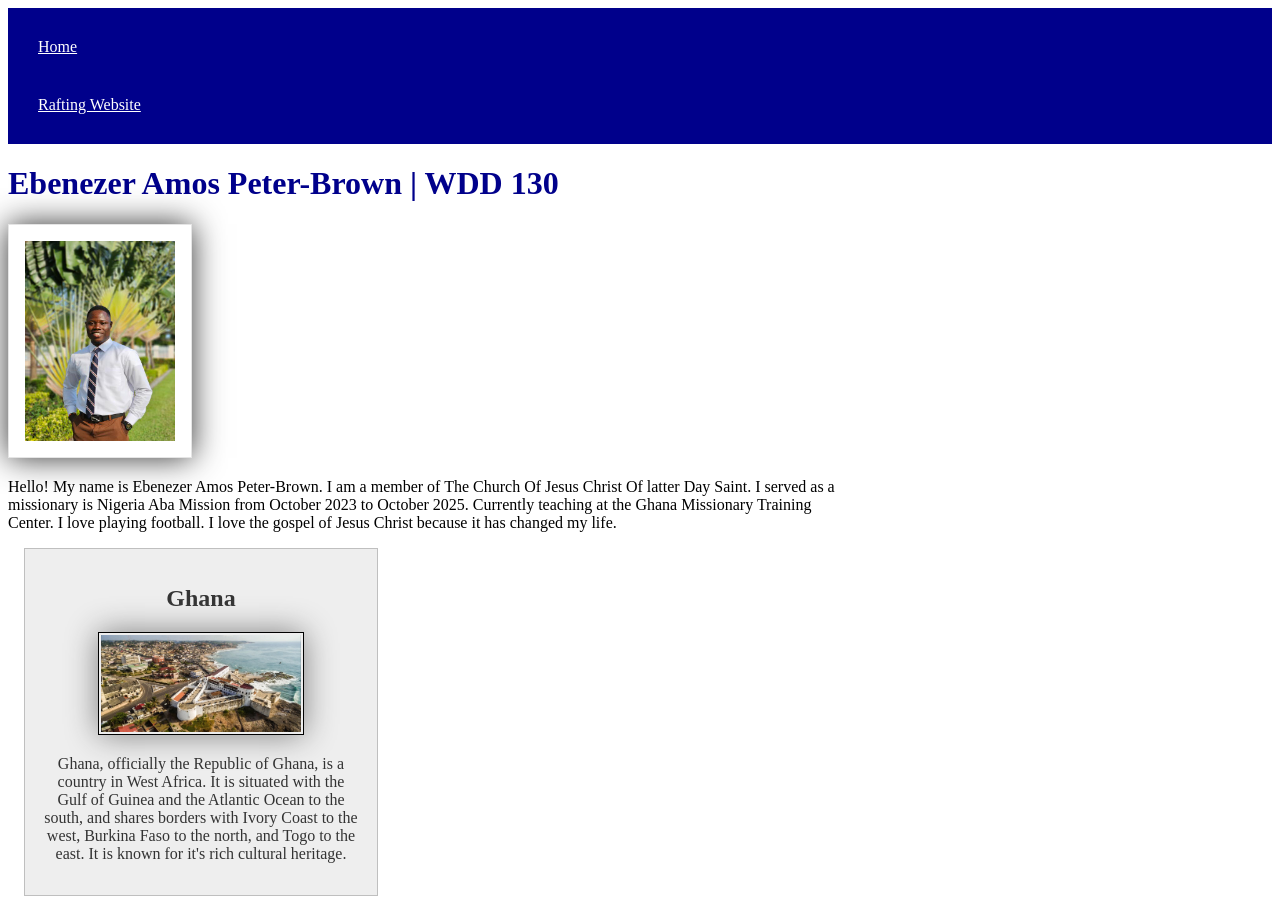
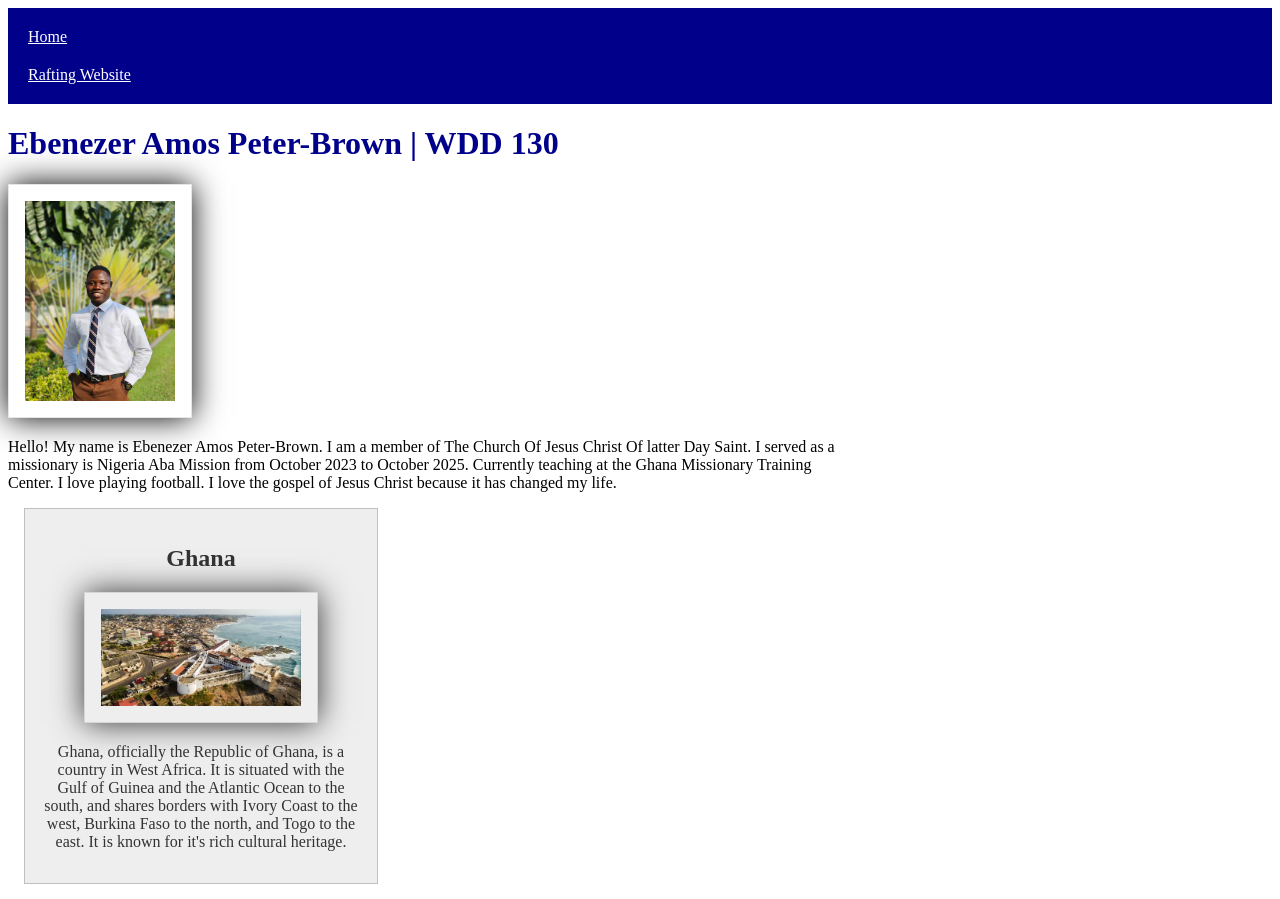
Before and after one commit to brownie-byte/wdd130, a plain HTML site: page index.html in a window 1280 px wide. Shown: the top 899 px of the page. Drawn offline with Linux system fonts and the light colour scheme.

Commit message:
modified css

```diff
--- a/styles/styles.css
+++ b/styles/styles.css
@@ -5,21 +5,31 @@ nav{
 
 nav a {
     color: white;
+    padding: 10px;
     display: block;
-    padding: 20px;
 }
 
 h1 {
     color: darkblue
 }
 
+
+main img {
+    width: 150px;
+    height: auto;
+    border: 1px solid rgb(0 0 0 / 10%);
+    padding: 1rem;
+    box-shadow: 0 0 30px ;
+}
+
 img {
     width: 150px;
     height: auto;
-    border: 1px solid black;
-    padding: 2px;
-    box-shadow: 0 0 30px gray;
+    border: 1px solid rgb(0 0 0 / 10%);
+    padding: 1rem;
+    box-shadow: 0 0 30px ;
 }
+
 
 p {
     padding: 0px;
@@ -44,14 +54,6 @@ aside img {
     height: auto;
 }
 
-main img {
-    width: 150px;
-    height: auto;
-    border: 1px solid rgb(0 0 0 / 10%);
-    padding: 1rem;
-    box-shadow: 0 0 30px #333;
-}
-
 footer {
     margin-top: 15px;
     border-top: 1px solid #000;
```
